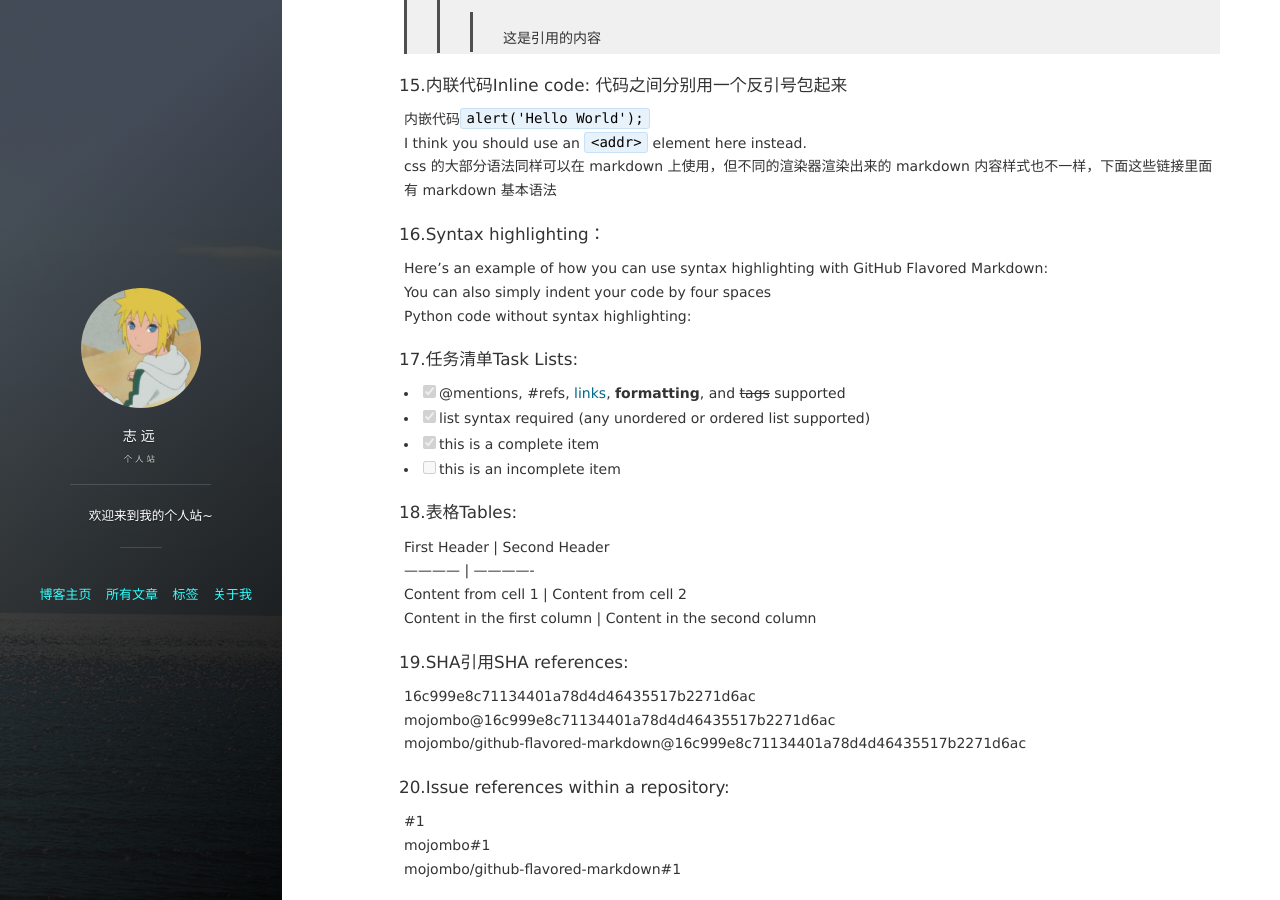
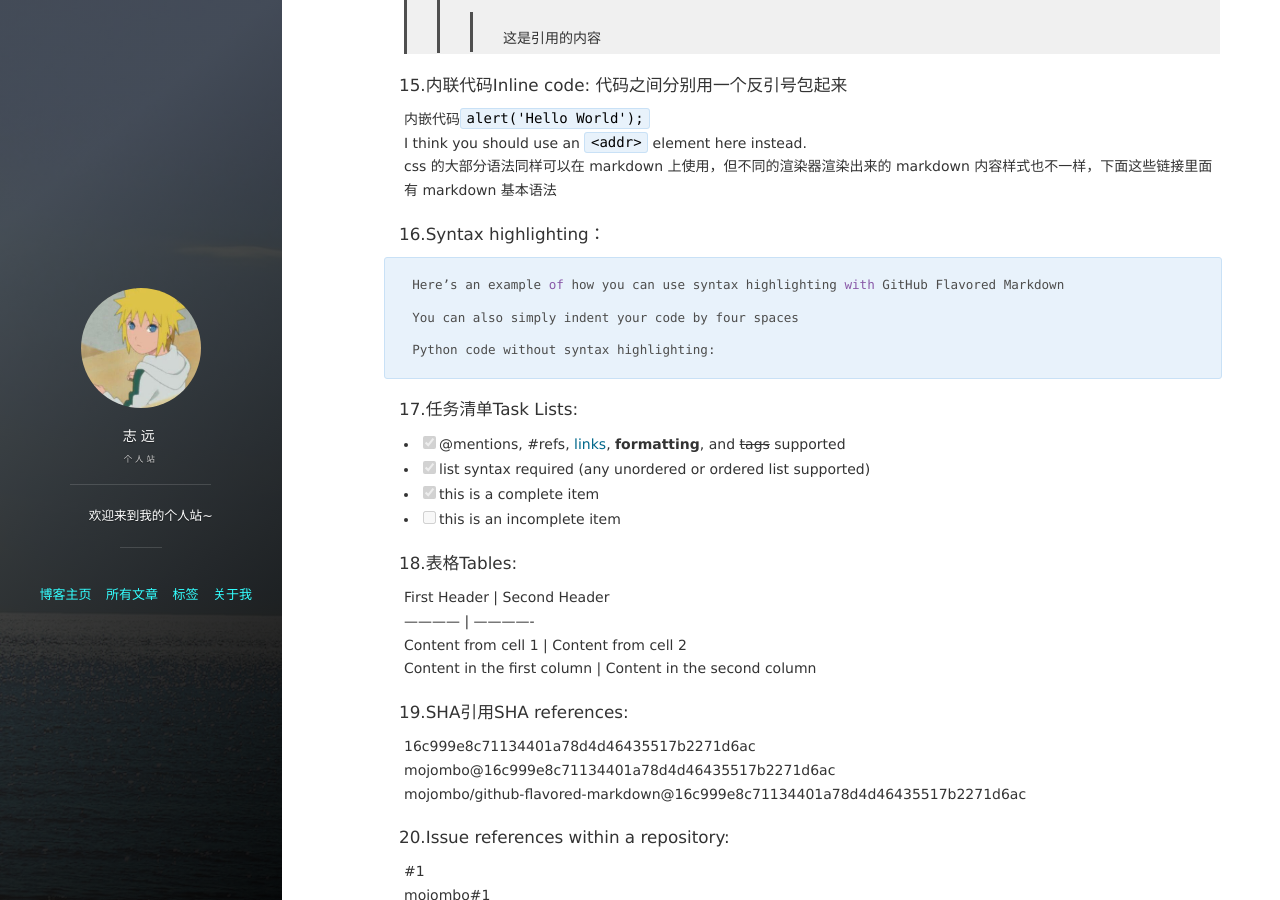
Before and after one commit to blueskyxzy/blueskyxzy.github.io, a Jekyll site: the page built from _posts/2019-11-07-markdownTool.md, in a window 1280 px wide and 900 px high, scrolled down 2707 px. Built offline with Jekyll 4.4.1, drawn with Linux system fonts in a browser that asks for light colours; nearby versions of some CDN libraries; comment, search, counter and statistics services are not loaded.

```diff
--- a/_posts/2019-11-07-markdownTool.md
+++ b/_posts/2019-11-07-markdownTool.md
@@ -87,9 +87,11 @@ I think you should use an `<addr>` element here instead.
 css 的大部分语法同样可以在 markdown 上使用，但不同的渲染器渲染出来的 markdown 内容样式也不一样，下面这些链接里面有 markdown 基本语法
 
 #### 16.Syntax highlighting：
-Here’s an example of how you can use syntax highlighting with GitHub Flavored Markdown:
-You can also simply indent your code by four spaces
-Python code without syntax highlighting:
+    Here’s an example of how you can use syntax highlighting with GitHub Flavored Markdown
+
+    You can also simply indent your code by four spaces
+
+    Python code without syntax highlighting:
 
 #### 17.任务清单Task Lists:
 - [x] @mentions, #refs, [links](), **formatting**, and <del>tags</del> supported
```
